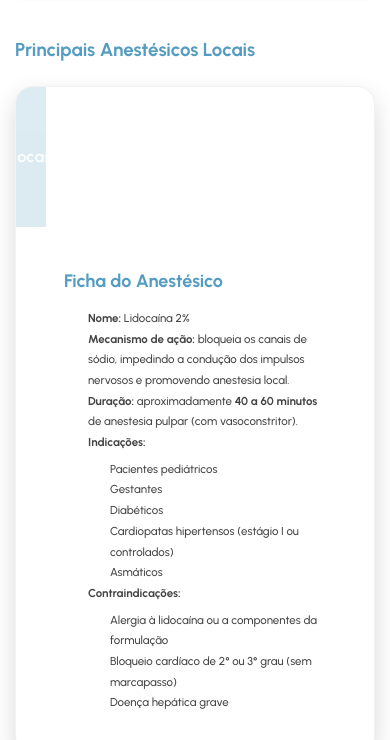
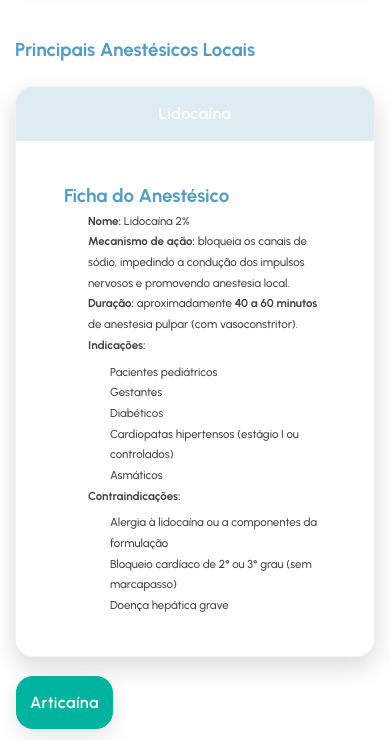
Before and after one commit to Mariavccaraujo/aneste, a plain HTML site: page hemofilia/index.html in a window 390 px wide. Shown: the part 2662-3402 px from the top of the page. Drawn offline with nearby package versions, Linux system fonts and the light colour scheme.

Commit message:
Add files via upload

```diff
--- a/hemofilia/style.css
+++ b/hemofilia/style.css
@@ -94,8 +94,7 @@
   --accent5: #6BC06B;
 }
 
-
-
+/* Título principal */
 h2 {
   color: #334;
   font-size: 2.4em;
@@ -105,6 +104,7 @@ h2 {
   letter-spacing: 0.5px;
 }
 
+/* Container do acordeão */
 .accordion {
   display: flex;
   gap: var(--gap);
@@ -152,25 +152,28 @@ summary {
   transition: opacity var(--transition), background var(--transition);
   user-select: none;
   letter-spacing: 0.4px;
-  min-height: 140px; /* mesma altura do acordeão */
-  width: 30px; /* largura fixa */
+  min-height: 140px;
+  width: 30px;
   box-sizing: border-box;
 }
 
+summary::-webkit-details-marker {
+  display: none;
+}
+
+/* Cores das abas */
 details:nth-child(1) summary { background: var(--accent1); }
 details:nth-child(2) summary { background: var(--accent2); }
 details:nth-child(3) summary { background: var(--accent3); }
 details:nth-child(4) summary { background: var(--accent4); }
 details:nth-child(5) summary { background: var(--accent5); }
 
-summary::-webkit-details-marker { display: none; }
-
 details[open] summary {
   pointer-events: none;
   opacity: 0.2;
 }
 
-/* Conteúdo interno */
+/* Conteúdo */
 .content {
   position: absolute;
   inset: 0;
@@ -203,29 +206,14 @@ details[open] .content {
   position: initial;
 }
 
-.content h3 {
-  margin-top: 0;
-  font-size: 1.8rem;
-  color: var(--accent1);
-  margin-bottom: 12px;
-}
-
-.content ul {
-  color: #444;
-  line-height: 1.8;
-  font-size: 1.15rem;
-  max-width: 700px;
-  list-style: disc;
-  margin-left: 24px;
-}
-
-.content ul ul {
-  list-style: circle;
-  margin-left: 22px;
-  margin-top: 6px;
-}
-
-/* Responsividade */
+/* Cores dos títulos dentro do conteúdo */
+details:nth-child(1) .content h3 { color: var(--accent1); }
+details:nth-child(2) .content h3 { color: var(--accent2); }
+details:nth-child(3) .content h3 { color: var(--accent3); }
+details:nth-child(4) .content h3 { color: var(--accent4); }
+details:nth-child(5) .content h3 { color: var(--accent5); }
+
+/* Responsividade — summary fica horizontal */
 @media (max-width: 600px) {
   .accordion {
     flex-direction: column;
@@ -240,17 +228,16 @@ details[open] .content {
     writing-mode: horizontal-tb;
     text-orientation: initial;
     padding: 14px;
+    min-height: auto;
+    width: 100%;
   }
 
   .content {
     max-height: none;
     overflow-y: visible;
   }
-}details:nth-child(1) .content h3 { color: var(--accent1); }
-details:nth-child(2) .content h3 { color: var(--accent2); }
-details:nth-child(3) .content h3 { color: var(--accent3); }
-details:nth-child(4) .content h3 { color: var(--accent4); }
-details:nth-child(5) .content h3 { color: var(--accent5); }
+}
+
 :root {
 
   /**
```
